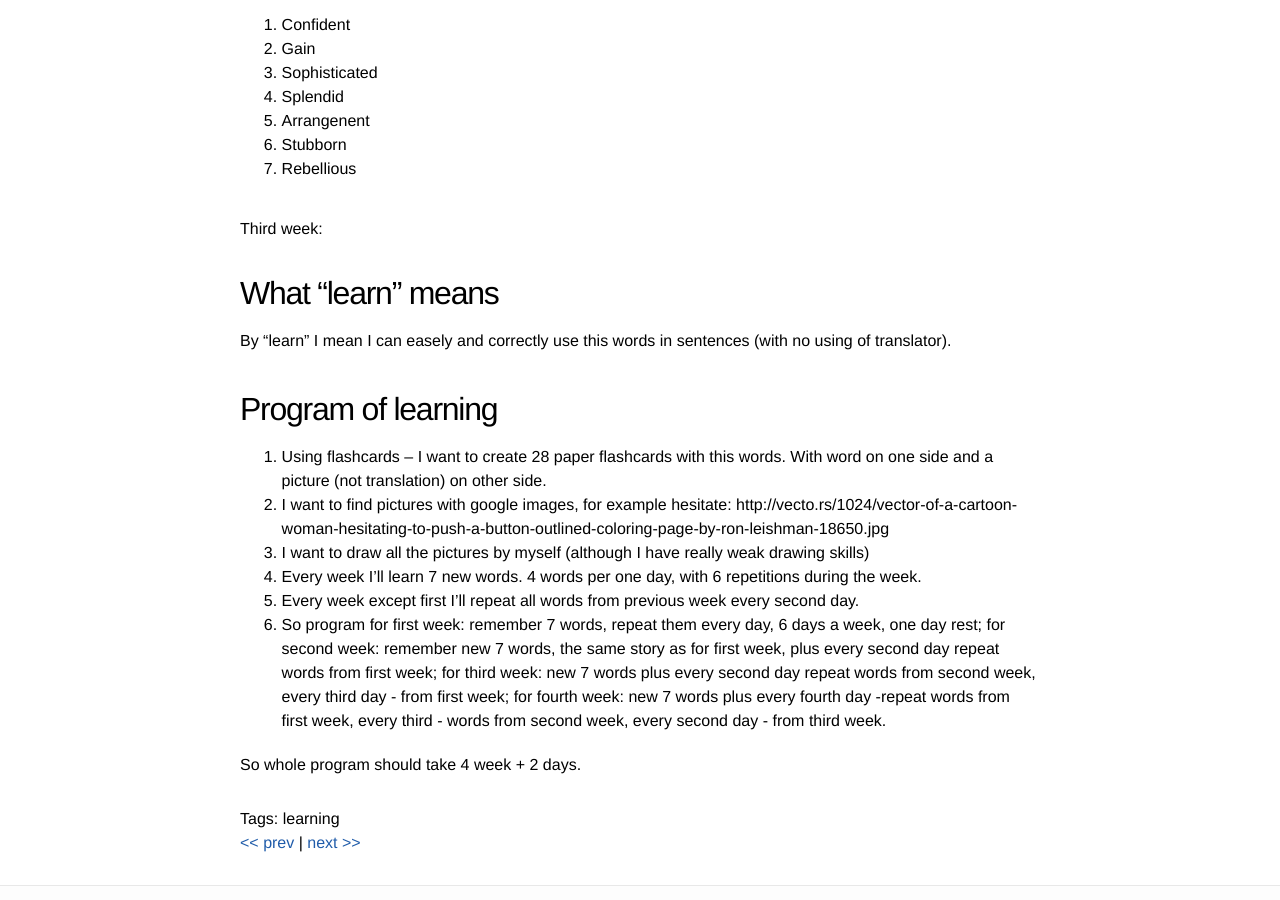
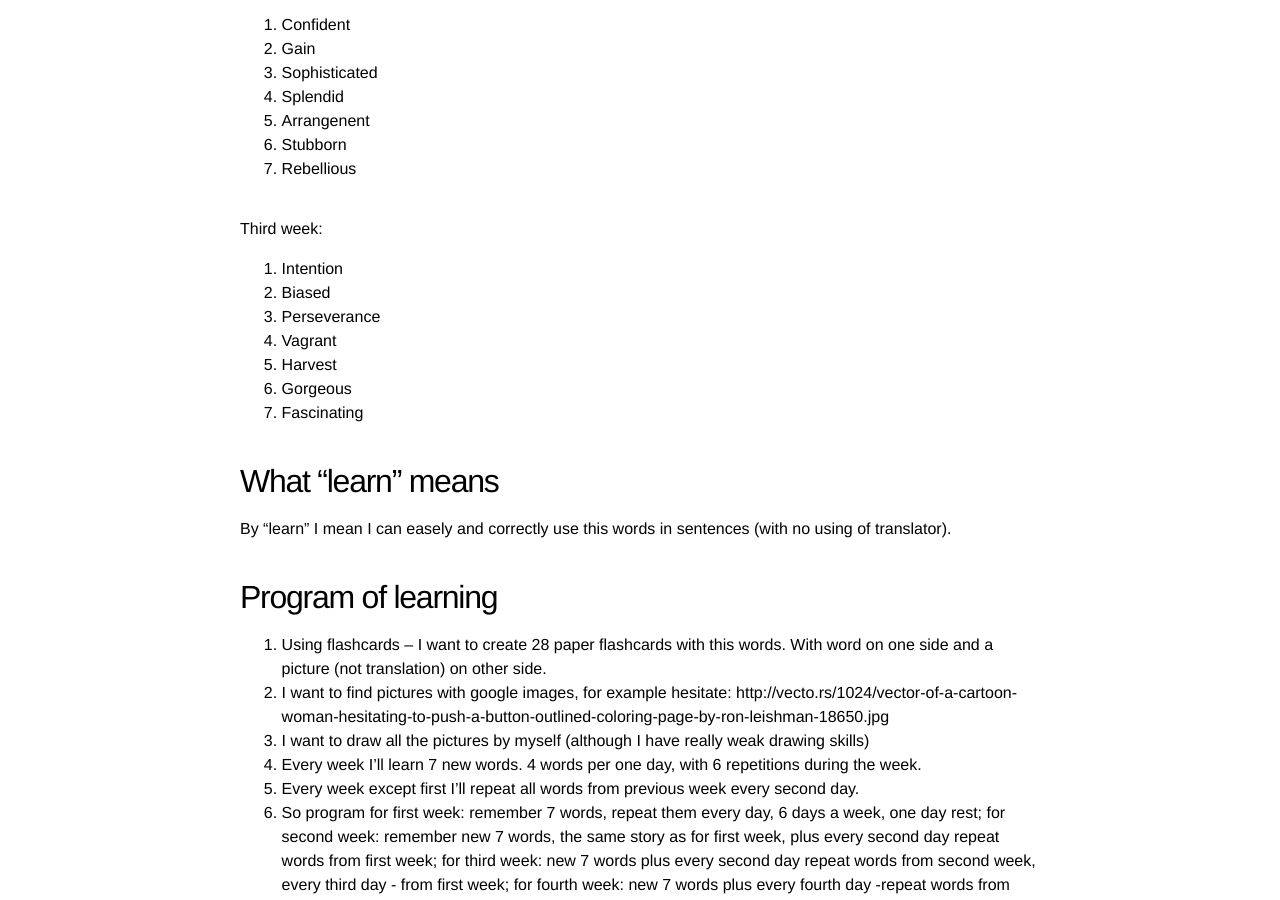
Before and after one commit to kiote/kiote.github.io, a Jekyll site: the page built from _posts/2014-10-27-words-to-remember.markdown, in a window 1280 px wide and 900 px high, scrolled down 551 px. Built offline with Jekyll 4.4.1, drawn with Linux system fonts in a browser that asks for light colours.

Commit message:
more words

```diff
--- a/_posts/2014-10-27-words-to-remember.markdown
+++ b/_posts/2014-10-27-words-to-remember.markdown
@@ -30,7 +30,13 @@ Second week:
 
 Third week:
 ===========
-
+1. Intention
+2. Biased
+3. Perseverance
+4. Vagrant
+5. Harvest
+6. Gorgeous
+7. Fascinating
 
 What "learn" means
 ------------------
```
